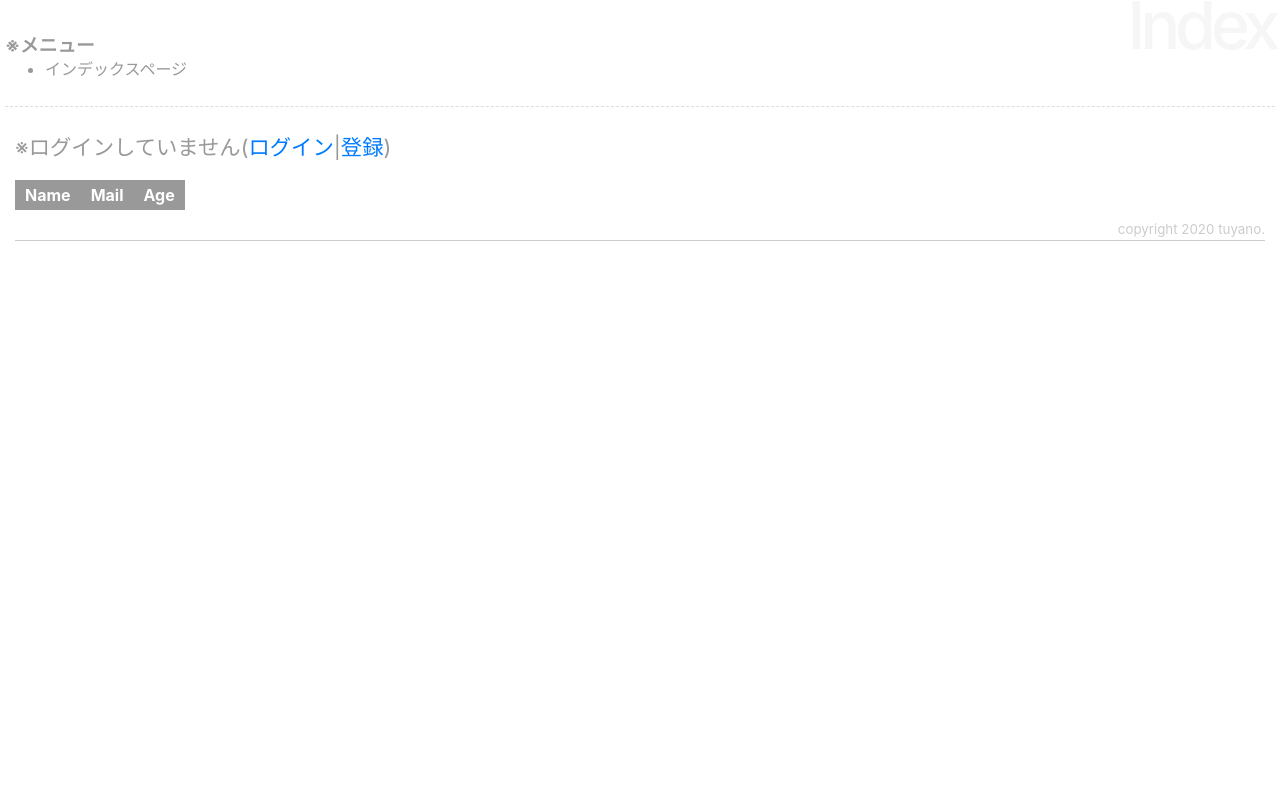
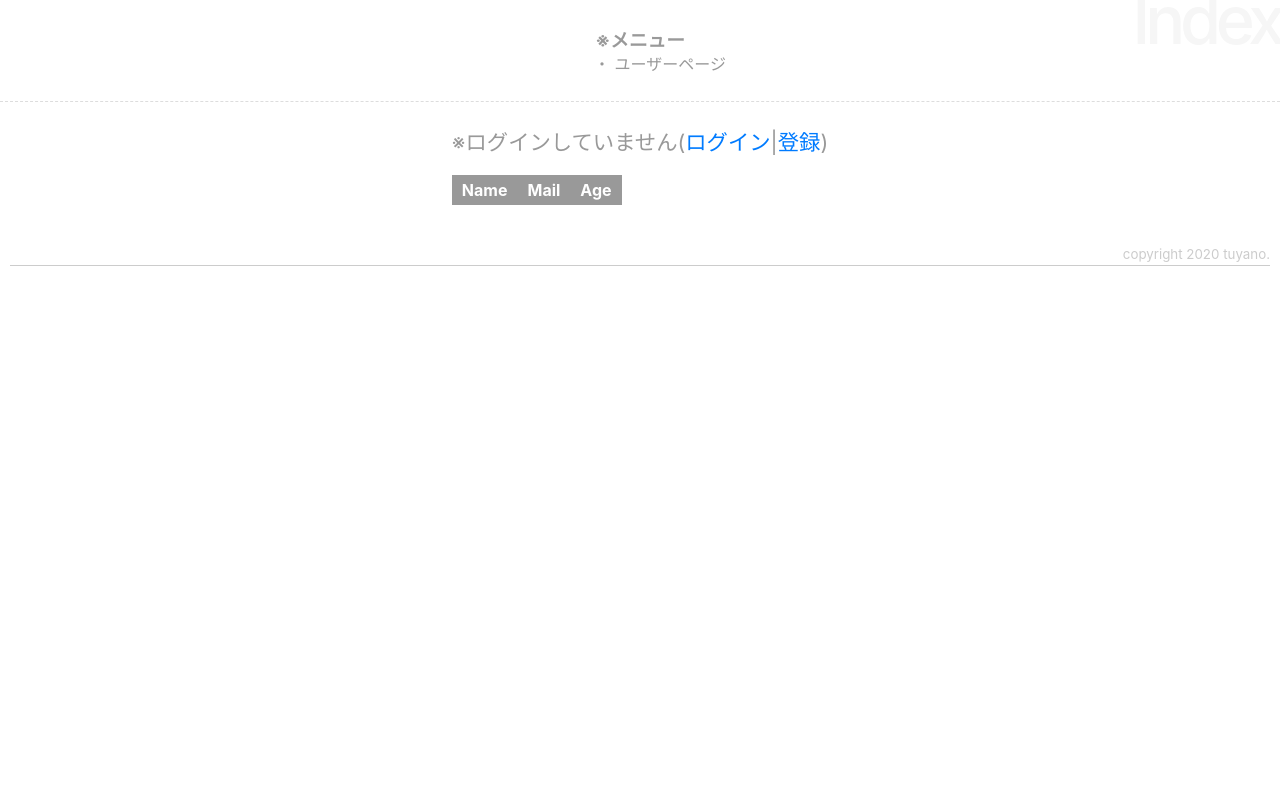
Before and after one commit to Asutin12/post, a Laravel app: page /hello.index in a window 1280 px wide. Run offline with Laravel 9, Linux system fonts and the light colour scheme; data that the repository does not hold is empty.

Commit message:
[MODIFY]layouts

```diff
--- a/resources/views/hello/index.blade.php
+++ b/resources/views/hello/index.blade.php
@@ -6,12 +6,13 @@
     tr th a:visited{color: white;}
     tr th a:hover{color: white;}
     tr th a:active{color: white;}
+    .slider{padding-top: 30px;}
 </style>
 @section('title','Index')
 
 @section('menubar')
     @parent
-    インデックスページ
+    ユーザーページ
 @endsection
 
 @section('content')
@@ -32,7 +33,7 @@
        </tr>
        @endforeach
     </table>
-      {{$items->appends(['sort'=>$sort])->links()}}
+      <div class="slider">{{$items->appends(['sort'=>$sort])->links()}}</div>
 @endsection
 
 @section('footer')
--- a/resources/views/layouts/helloapp.blade.php
+++ b/resources/views/layouts/helloapp.blade.php
@@ -3,12 +3,12 @@
         <title>@yield('title')</title>
         <link rel="stylesheet" href="https://stackpath.bootstrapcdn.com/bootstrap/4.3.1/css/bootstrap.min.css">
         <style>
-            body {font-size:16pt; color:#999;margin: 5px;}
+            body {font-size:16pt; color:#999;margin: 5px; text-align: center; margin: 0 auto;}
             h1 {font-size:50pt; text-align:right; color:#f6f6f6; margin:-20px 0px -30px 0px; letter-spacing:-4pt;}
             ul{font-size: 12pt;}
             hr{margin: 25px 0px; border-top: 1px dashed #ddd;}
             .menutitle{font-size: 14pt; font-weight: bold;margin: 0;}
-            .content{margin: 10px;}
+            .content{margin: 0 auto; display: inline-block;}
             .footer{text-align: right; font-size: 10pt; margin: 10px;border-bottom: solid 1px #ccc;color: #ccc;}
             th{background-color: #999; color: fff;padding: 5px 10px;}
             td{border: solid 1px #aaa;color: #999; padding: 5px 10px;}
@@ -19,7 +19,7 @@
         @section('menubar')
         <h2 class="menutitle">※メニュー</h2>
         <ul>
-            <li>@show</li>
+            <p>・@show</p>
         </ul>
         <hr size="1">
         <div class="content">
```
Also changed, not shown: resources/views/hello/index.php (deleted, +0 -16 lines).
